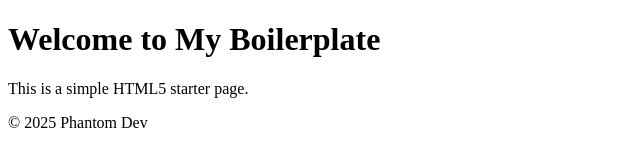
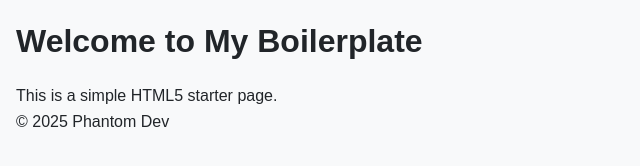
Before and after one commit to seanecrawford/dev-boilerplates, a plain HTML site: page html-css/index.html in a window 1280 px wide. Shown: the whole page, without its empty margins (0-640 px from the left). Drawn offline with Linux system fonts and the light colour scheme.

Commit message:
Update index.html

```diff
--- a/html-css/index.html
+++ b/html-css/index.html
@@ -5,7 +5,7 @@
     <meta name="viewport" content="width=device-width, initial-scale=1.0" />
     <meta name="description" content="HTML and CSS Boilerplate Template" />
     <title>Boilerplate Template</title>
-    <link rel="stylesheet" href="styles.css" />
+    <link rel="stylesheet" href="css-boilerplate.css" />
   </head>
   <body>
     <header>
```
